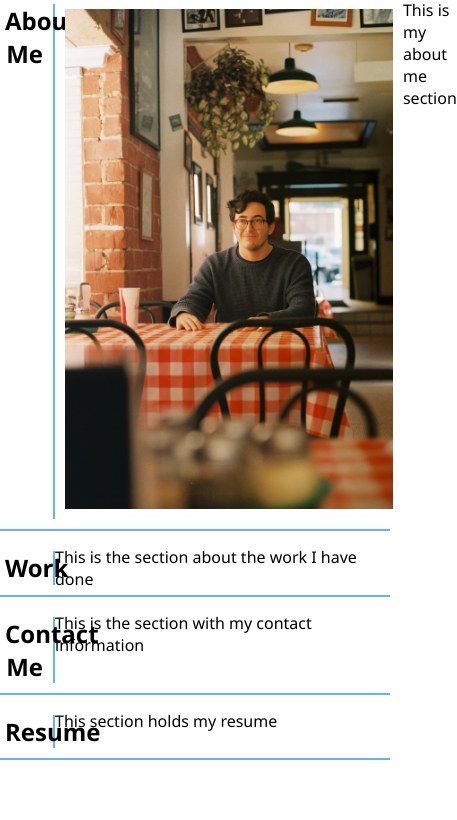
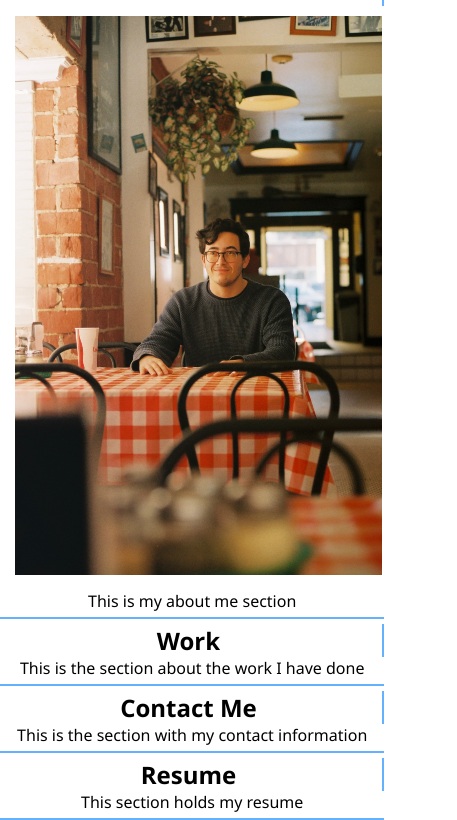
Before and after one commit to RCLobster/web-development-portfolio, a plain HTML site: page index.html in a window 390 px wide. Shown: the part 161-981 px from the top of the page, 457 px wide, since content can reach past the window. Before the commit the page ends 926 px from the top, so only its background shows below. Drawn offline with Linux system fonts and the light colour scheme.

Commit message:
fixed flex box properties to be more consistent and clean

```diff
--- a/assets/style.css
+++ b/assets/style.css
@@ -18,6 +18,7 @@ header {
     display: flex;
     justify-content: space-between;
     align-items: center;
+    flex-wrap: wrap;
     padding: 2%;
     background-color: var(--backgroundColor);
     border-bottom: 5px var(--borderColor) solid;
@@ -55,16 +56,14 @@ header li {
 main {
     display: flex;
     flex-wrap: wrap;
-
 }
 
 aside {
-    width: 10%;
+    flex: 1 0 10%;
     flex-direction: column;
     text-align: right;
-    margin: 0px 10px 0px 0px;
+    /* margin: 0px 10px 0px 0px; */
     border-right: 2px var(--borderColor) solid;
-    margin: 5px 0px;
     padding-right: 10px;
 }
 
@@ -84,9 +83,8 @@ aside {
 
 .card {
     display: flex;
-    flex-wrap: nowrap;
+    flex-wrap: wrap;
 
-    margin: 5px auto;
     padding: 5px;
     width: 96%;
     /* border-top: 2px var(--borderColor) solid; */
@@ -94,22 +92,39 @@ aside {
 }
 
 .card p {
-    margin-left: 10px 10px;
+    flex: 1 0 60%;
+}
+
+.IMGcard {
+    flex: 1 0 5%;
+    margin: 10px;
 }
 
 #imgOfMe {
-    height: 500px;
-    margin: 10px;
+    width: 100%;
 
 }
 
 @media screen and (max-width: 992px) {
     header li {
         flex-direction: column;
-
     }
 
-    .card {
-        flex: 1 0 80%;
+    aside {
+        text-align: center;
+        flex: 1 0 98%
+    }
+
+    .card p {
+        flex: 1 0 98%;
+        text-align: center;
+    }
+
+    .IMGcard {
+        flex: 1 0 98%;
     }
 }
+
+/* @media screen and (max-width: 768px) {
+
+} */
--- a/index.html
+++ b/index.html
@@ -29,7 +29,7 @@
                 <h2>About Me</h2>
             </aside>
 
-            <div >
+            <div class ="IMGcard">
                 <img id="imgOfMe" src="./assets/images/MeAtTable.jpg" alt="Ethan sitting at a table">
             </div>
 
@@ -42,7 +42,7 @@
                 <h2>Work</h2>
             </aside>
 
-            <!-- <div >
+            <!-- <div class ="IMGcard">
                 IMAGE GOES HERE
             </div> -->
 
@@ -55,7 +55,7 @@
                 <h2>Contact Me</h2>
             </aside>
 
-            <!-- <div >
+            <!-- <div class ="IMGcard">
                 IMAGE GOES HERE
             </div> -->
 
@@ -68,7 +68,7 @@
             <h2>Resume</h2>
         </aside>
 
-        <!-- <div >
+        <!-- <div class ="IMGcard">
             IMAGE GOES HERE
         </div> -->
 
```
